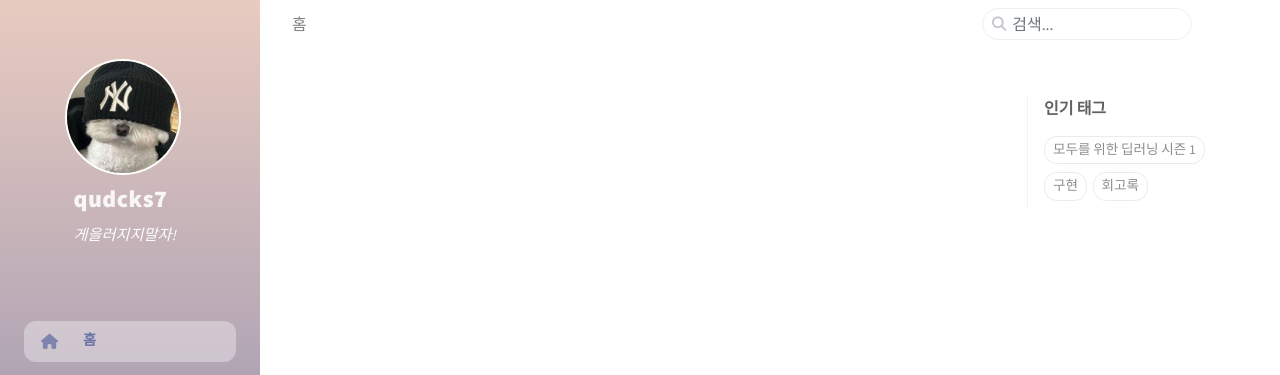
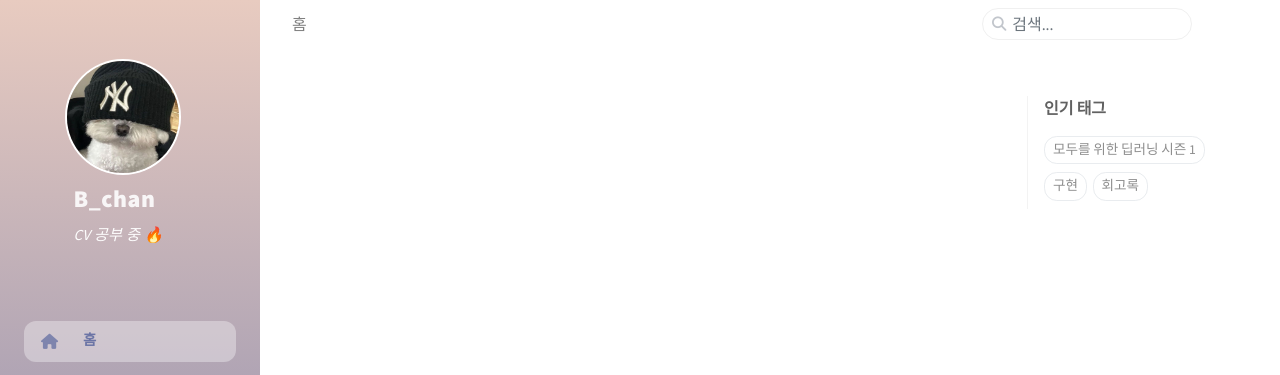
Before and after one commit to soft0725/soft0725.github.io, a Jekyll site: the page built from index.html, in a window 1280 px wide. Shown: the top 375 px of the page. Built offline with Jekyll 4.4.1, drawn with Linux system fonts in a browser that asks for light colours; comment, search, counter and statistics services are not loaded.

Commit message:
_config.yml title, tagline 수정

```diff
--- a/_config.yml
+++ b/_config.yml
@@ -18,9 +18,9 @@ timezone: Asia/Seoul
 # jekyll-seo-tag settings › https://github.com/jekyll/jekyll-seo-tag/blob/master/docs/usage.md
 # ↓ --------------------------
 
-title: qudcks7 # the main title
+title: B_chan # the main title
 
-tagline: 게을러지지말자! # it will display as the sub-title
+tagline: CV 공부 중 🔥  # it will display as the sub-title
 
 description: >- # used by seo meta and the atom feed
   A minimal, responsive and feature-rich Jekyll theme for technical writing.
```
